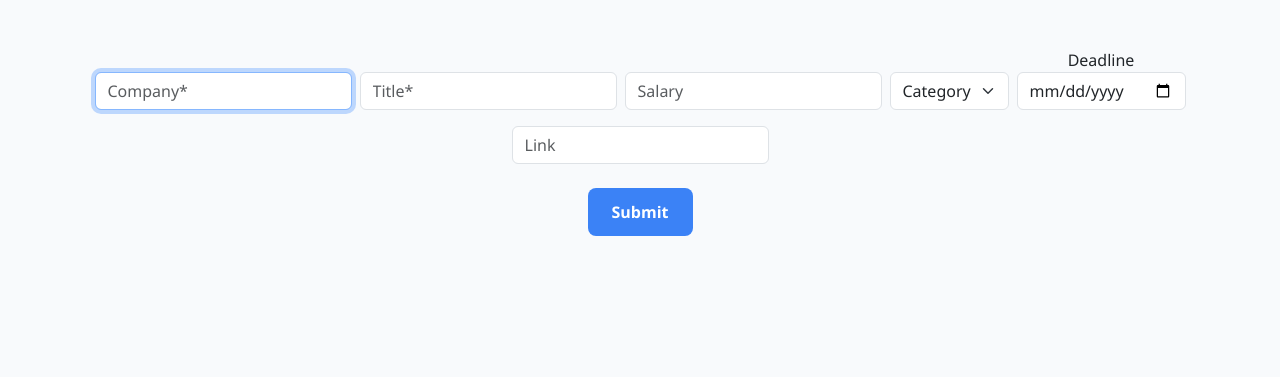
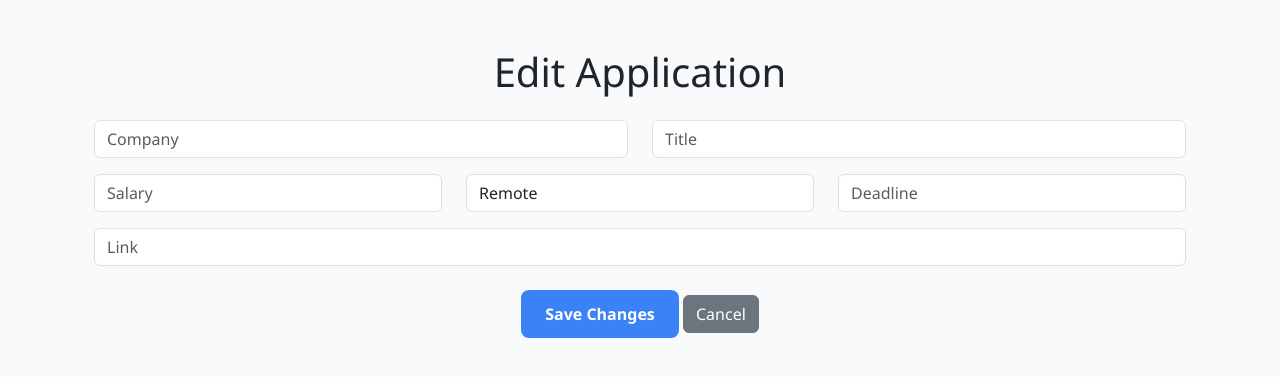
Before and after one commit to williamgrocha/job-application-tracker, a Flask app: page /create in a window 1280 px wide. Shown: the part 58-435 px from the top of the page. Run offline with Flask 3, Linux system fonts and the light colour scheme.

Commit message:
refactor: update create application form layout and improve input handling

```diff
--- a/static/styles.css
+++ b/static/styles.css
@@ -107,3 +107,7 @@ body {
     color: #64748b;
     margin-bottom: 24px;
 }
+
+.date-input {
+    position: relative;
+}
--- a/templates/create.html
+++ b/templates/create.html
@@ -1,40 +1,57 @@
 {% extends "layout.html" %}
 
 {% block title %}
-    Adding Application
+    Add New Application
 {% endblock %}
 
 {% block main %}
-    <form action="/create" method="post" class="d-flex flex-column align-items-center">
-        <div class="d-flex justify-content-center align-items-end gap-2 flex-wrap">
-            <div class="mb-3">
-                <input required autocomplete="off" autofocus class="form-control" name="company" placeholder="Company*" type="text">
+    <h1 class="mb-4">Edit Application</h1>
+
+    <div class="container">
+        <form action="/" method="post" class="text-start">
+
+            <div class="row mb-3">
+                <div class="col-md-6">
+                    <input type="text" class="form-control" id="company" name="company" placeholder="Company" required>
                 </div>
-            <div class="mb-3">
-                <input required autocomplete="off" class="form-control" name="job_title" placeholder="Title*" type="text">
+                <div class="col-md-6">
+                    <input type="text" class="form-control" id="job_title" name="job_title" placeholder="Title"" required>
                 </div>
-            <div class="mb-3">
-                <input autocomplete="off" class="form-control" name="salary" placeholder="Salary" type="number">
             </div>
-            <div class="mb-3">
-                <select required class="form-select" name="category">
-                    <option selected disabled>Category</option>
-                    {% for category in categories %}
-                    <option value="{{ category }}">{{ category }}</option>
+
+            <div class="row mb-3">
+                <div class="col-md-4">
+                    <input type="number" class="form-control" id="salary" name="salary" placeholder="Salary">
+                </div>
+                <div class="col-md-4">
+                    <select class="form-control" id="category" name="category" required>
+                        {% for cat in categories %}
+                            <option value="{{ cat }}">{{ cat }}</option>
                         {% endfor %}
                     </select>
                 </div>
-            <div class="mb-3">
-                <label>Deadline</label>
-                <input autocomplete="off" class="form-control" name="deadline" type="date">
+                <div class="col-md-4">
+                    <input type="text"
+                    class="form-control"
+                    id="deadline"
+                    name="deadline"
+                    placeholder="Deadline"
+                    onfocus="(this.type='date')"
+                    onblur=""if(!this.value)this.type='text'>
                 </div>
             </div>
-        <div class="mb-3">
-            <input autocomplete="off" class="form-control" name="link" placeholder="Link" type="text">
+
+            <div class="row mb-4">
+                <div class="col-12">
+                    <input type="url" class="form-control" id="link" name="link" placeholder="Link">
+                </div>
             </div>
 
-        <div class="mt-2">
-            <button class="btn btn-primary" type="submit">Submit</button>
+            <div class="text-center">
+                <button class="btn btn-primary" type="submit">Save Changes</button>
+                <a href="/" class="btn btn-secondary">Cancel</a>
             </div>
+
         </form>
+    </div>
 {% endblock %}
```
Lines whose indentation alone changed are shown as unchanged.
